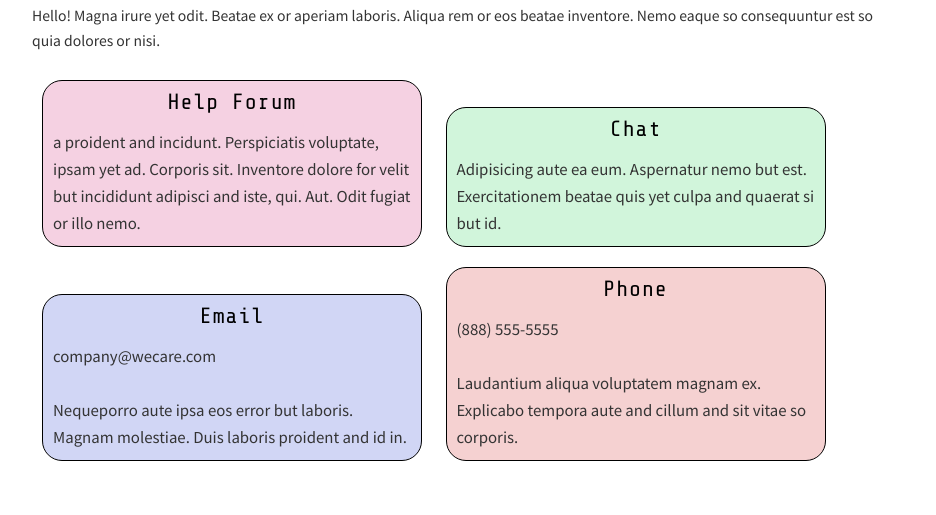
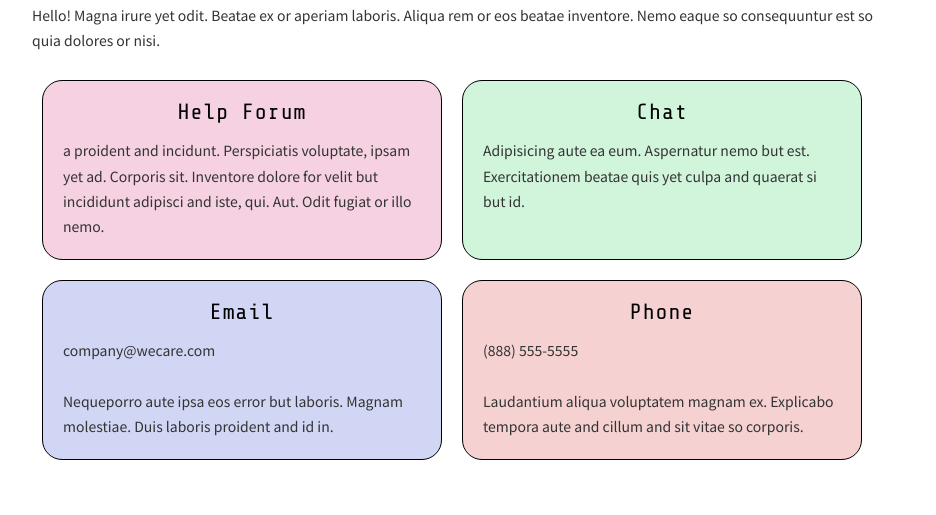
Before and after one commit to jasheloper/User-Interface-Services-Page-Project, a website: page contact.html in a window 1280 px wide. Shown: the part 170-685 px from the top of the page, without its empty margins (173-1109 px from the left). Drawn offline with nearby package versions, Linux system fonts and the light colour scheme.

Commit message:
fixed contact page - refactored to flex box

```diff
--- a/contact.html
+++ b/contact.html
@@ -44,6 +44,7 @@
 
 
 
+<div class="contact-methods-section">
 
   <section class="contact-methods forum">
   <h2>Help Forum</h2>
@@ -71,6 +72,8 @@
                 (888) 555-5555 <br /><br />
                 Laudantium aliqua voluptatem magnam ex. Explicabo tempora aute and cillum and sit vitae so corporis. </p>
 </section>
+
+</div>
 
 
 
@@ -114,7 +117,7 @@
                     <br /><br />
 
                     <div>
-                      <label for="select-choice">Inquiry Subject:</label> <br />
+                      <label for="select-choice">Inquiry Subject:</label> <br /><br />
 
 
                       <select name="select-choice" id="select-choice">
--- a/great-idea/css/index.css
+++ b/great-idea/css/index.css
@@ -432,19 +432,24 @@ header nav  {
 	font-size: 34px;
 }
 
+.contact-methods-section {
+	display: flex;
+	flex-direction: row;
+	flex-wrap: wrap;
+}
+
 .contact-methods {
-	display: inline-block;
 	box-sizing: border-box;
 	margin: 10px;
-	padding: 10px;
-	width: 380px;
+	padding: 20px;
+	width: 400px;
 	border-radius: 20px;
 	border: 1px solid black;
 }
 
 .contact-methods p {
 	line-height: 1.8;
-	font-size: 15px;
+	font-size: 14px;
 }
 
 .contact-methods h2 {
```
